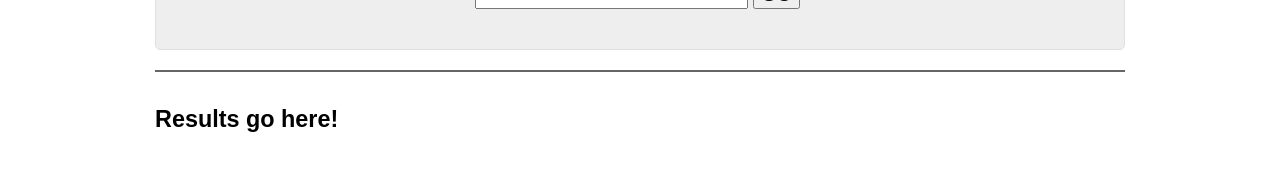
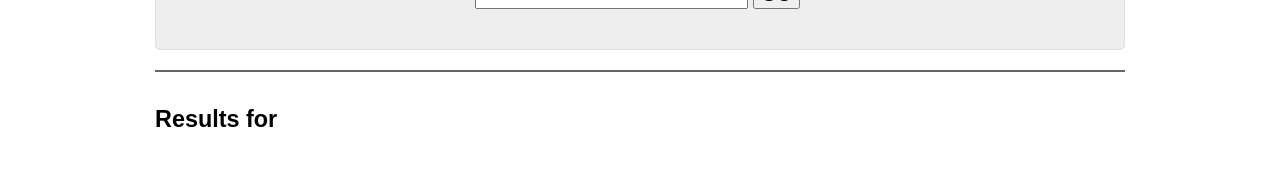
Before and after one commit to smrkem/stockdata2, a React app: page / in a window 1280 px wide. Shown: the part 211-382 px from the top of the page. Built offline with nearby package versions, Linux system fonts and the light colour scheme.

Commit message:
adding more state

```diff
--- a/src/components/CompanyNameInput/CompanyNameInput.js
+++ b/src/components/CompanyNameInput/CompanyNameInput.js
@@ -6,7 +6,6 @@ class CompanyNameInput extends React.Component {
   onFormSubmit(e) {
     e.preventDefault()
     let input = e.target.elements[0]
-    console.log(`Doing something with: ${input.value}`)
     this.props.setQuery(input.value)
     input.value = null
   }
--- a/src/components/Results/Results.js
+++ b/src/components/Results/Results.js
@@ -1,9 +1,10 @@
 import React from 'react'
 import './Results.css'
 
-const Results = () => (
+const Results = (props) => (
   <div id="stocknews-results">
-    <h3>Results go here!</h3>
+    { console.log(props) }
+    <h3>Results for { props.query }</h3>
   </div>
 )
 export default Results
--- a/src/components/StockNews/StockNews.js
+++ b/src/components/StockNews/StockNews.js
@@ -6,20 +6,33 @@ class StockNews extends React.Component {
   constructor(props) {
     super(props)
     this.state = {
-      query: false
+      query: false,
+      isFetching: false,
+      isShowingResults: false
     }
   }
 
-  onChangeQuery(query) {
-    console.log("changing query with: " + query)
-    this.setState({query})
+  onNewQuery(query) {
+    this.setState({
+      query: query,
+      isFetching: false,
+      isShowingResults: false
+    })
+
+    // Fetch results from API
+    this.fetchResults(query)
+  }
+
+  fetchResults(query) {
+    this.setState({isfetching: true})
+    // code to actually fetch the results from the api
   }
 
   render() {
     return (
       <div className="container" id="stocknews-container">
         <CompanyNameInput setQuery={(q) => this.onChangeQuery(q)} />
-        <Results />
+        <Results {...this.state} />
       </div>
     )
   }
```
